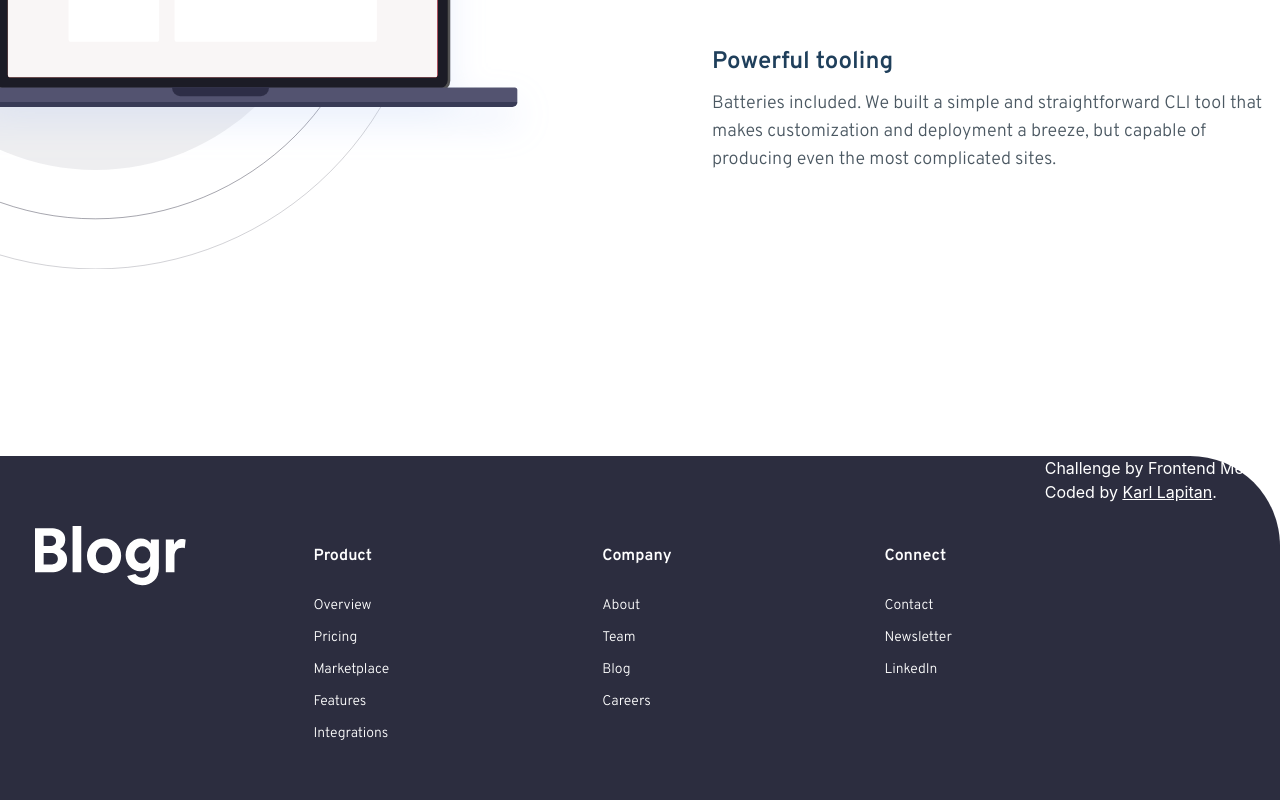
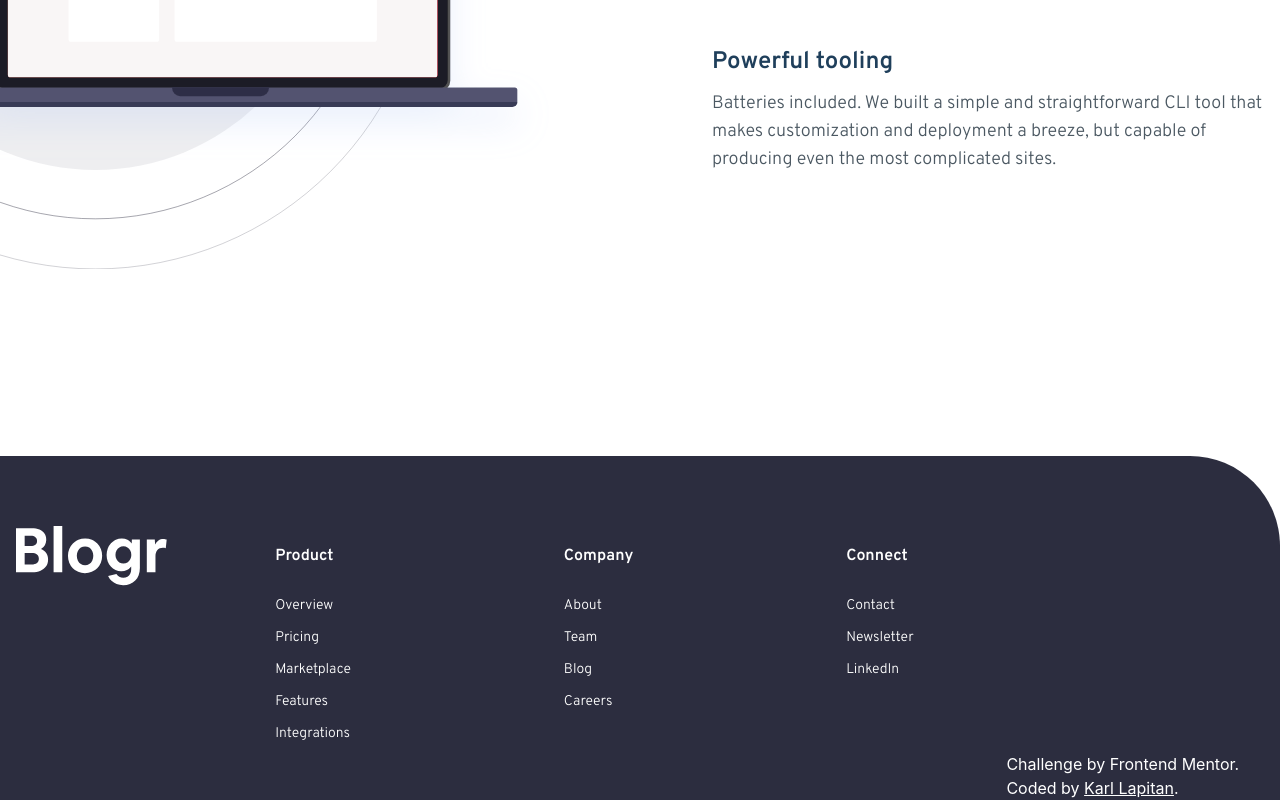
Before and after one commit to KLapitan/Blogr-Landing-page, a React (Vite) app: page / in a window 1280 px wide. Shown: the part 2508-3308 px from the top of the page. Built offline with nearby package versions, Linux system fonts and the light colour scheme.

Commit message:
fix the atrribution

```diff
--- a/src/Components/Blogr-Footer.jsx
+++ b/src/Components/Blogr-Footer.jsx
@@ -33,7 +33,7 @@ return (
 
 
 
-<div className="text-white">
+<div className="text-white lg:place-self-end lg:w-xl ">
     Challenge by <a href="https://www.frontendmentor.io?ref=challenge" target="_blank" className="text-white">Frontend Mentor</a>.
     Coded by <a href="" className="underline">Karl Lapitan</a>.
   </div>
```
